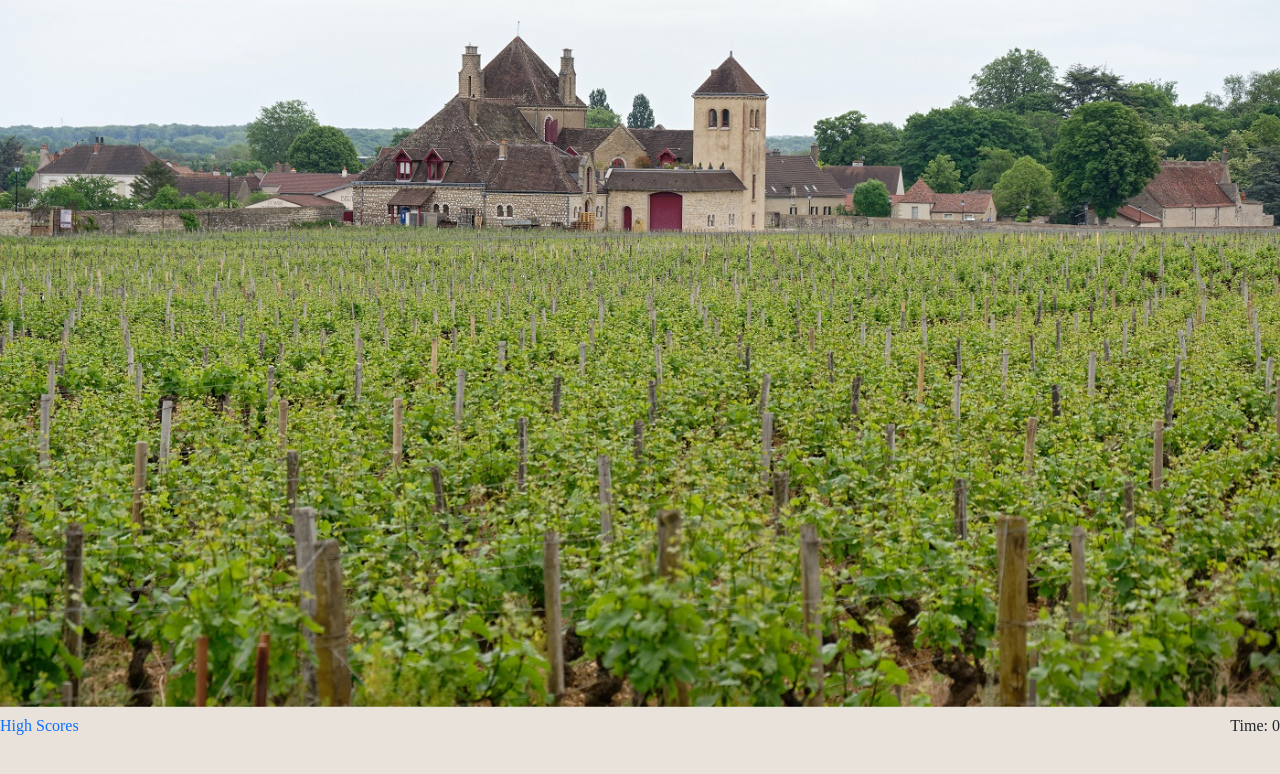
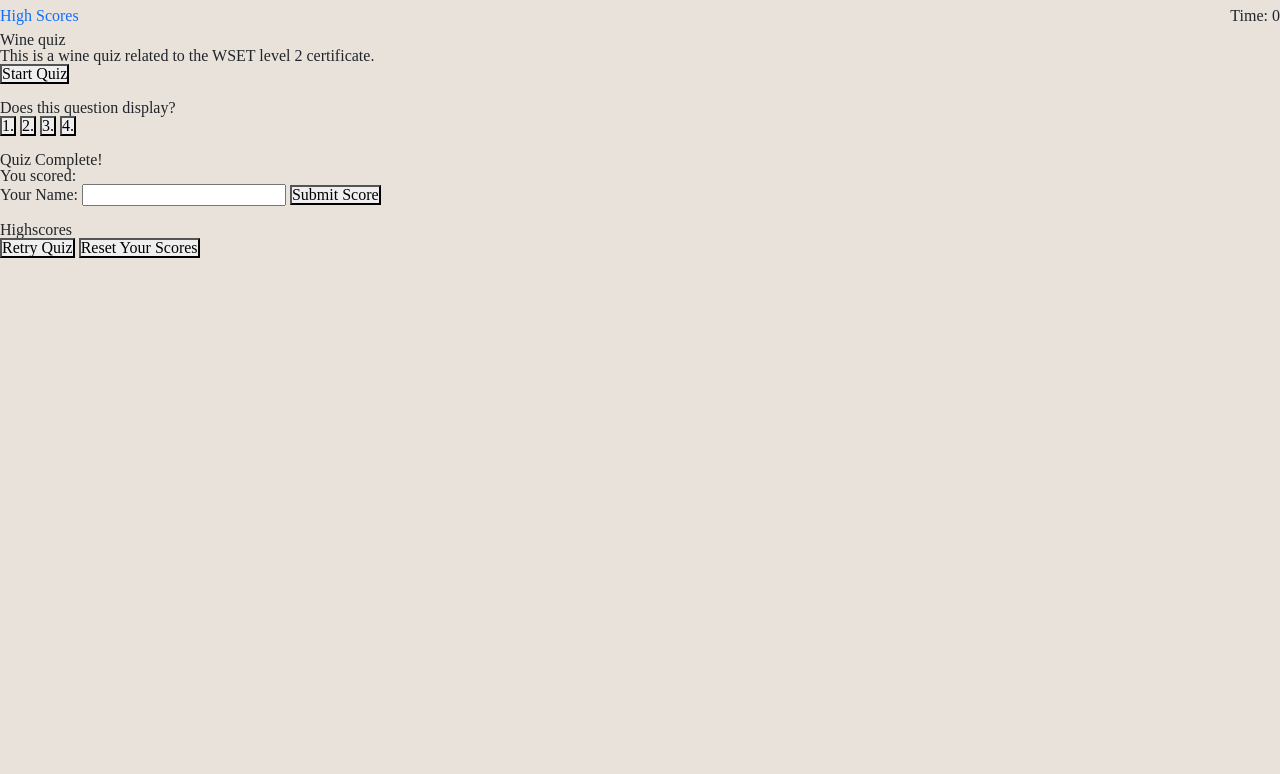
Before and after one commit to tenues0/wset2_quiz, a plain HTML site: page index.html in a window 1280 px wide. Both pictures are taken after a click on the button "Start Quiz". Drawn offline with nearby package versions, Linux system fonts and the light colour scheme.

Commit message:
question 1 displayed to screen

```diff
--- a/assets/app.js
+++ b/assets/app.js
@@ -19,11 +19,11 @@ let possibleAnswers = document.querySelector('.answer-container');
 // Variables for starting quiz and checking answers
 let timerEl = document.getElementById('count-up');
 let startEl = document.querySelector('#quizStart');
-let questionE1 = document.querySelector('#question');
+let question = document.querySelector('.question');
 let resultE1 = document.querySelector('#result');
 
 // Some test quiz questions
-var questionsArray =
+const quizQuestions =
   [
     {
       question: "Does this question display?",
@@ -57,10 +57,10 @@ var questionsArray =
   event.preventDefault();
 
   // hide welcome screen and display question screen
-  welcomeScreen.setAttribute("hidden", true);
-  questionScreen.setAttribute("hidden", false);
-  scoreScreen.setAttribute("hidden", true);
-  highScoreScreen.setAttribute("hidden", true);
+  // welcomeScreen.setAttribute("hidden", true);
+  // questionScreen.setAttribute("hidden", false);
+  // scoreScreen.setAttribute("hidden", true);
+  // highScoreScreen.setAttribute("hidden", true);
 
   // game timer display
   // create function for timing up
@@ -73,7 +73,21 @@ var questionsArray =
 
   // This function prints the questions and answer choices to the screen
   function questionDisplay() {
+    let i = 0;
     console.log("questionDisplay function called");
+    console.log(quizQuestions);
+    console.log("********************************")
+    console.log(JSON.stringify(quizQuestions));
+
+    console.log("********************************")
+    console.log(quizQuestions[i].question);
+
+    let displayQuestion = quizQuestions[i].question;
+
+    console.log(displayQuestion);
+
+    question.textContent = displayQuestion;
+
 
   };
 
--- a/index.html
+++ b/index.html
@@ -11,7 +11,7 @@
 </head>
 
 <body>
-    <img class="wallpaper" src="./assets/images/wallpaper_vineyard.jpg" />
+    <!-- <img class="wallpaper" src="./assets/images/wallpaper_vineyard.jpg" /> -->
 
     <nav class="navbar">
         <a href="./highscores.html">High Scores</a>
@@ -26,8 +26,9 @@
               <p>This is a wine quiz related to the WSET level 2 certificate.</p>
               <button id="quizStart">Start Quiz</button>
           </section>
+          <br>
 
-          <section hidden class="quizQuestions">
+          <section class="quizQuestions">
             <h1 class="question">Question</h1>
               <div class="answer-container">
                 <button class="button" id="btn1">1. </button>
@@ -38,8 +39,9 @@
                 <h2 id="result"></h2>
               </div>
           </section>
+          <br>
 
-          <section hidden class="scoreSheet">
+          <section class="scoreSheet">
             <h1>Quiz Complete!</h1>
             <p>You scored:<span id="finalScore"></span></p>
             <form class="form">
@@ -48,8 +50,9 @@
               <button id="submitScore">Submit Score</button>
             </form>
           </section>
+          <br>
 
-          <section hidden class="highScores">
+          <section class="highScores">
             <h1>Highscores</h1>
             <ol id="highscoresList"></ol>
             <div class="optionsButton">
```
